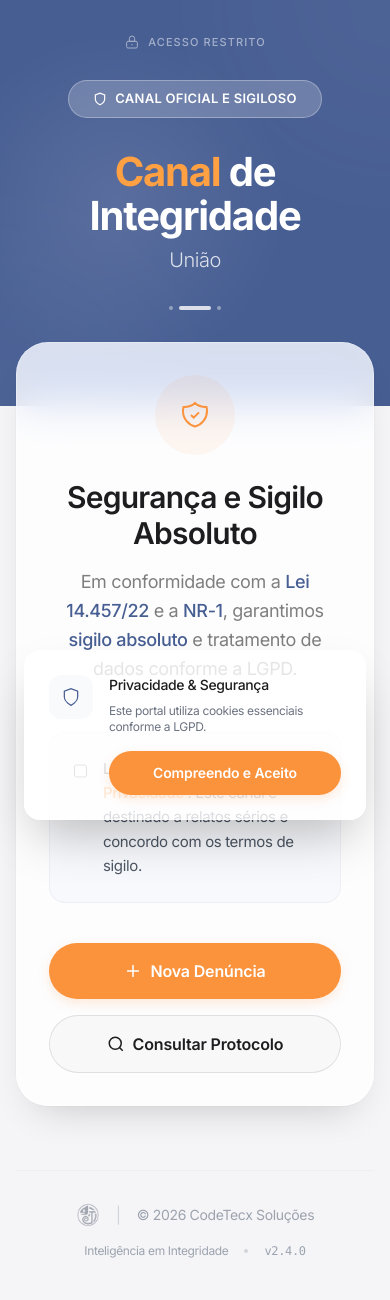
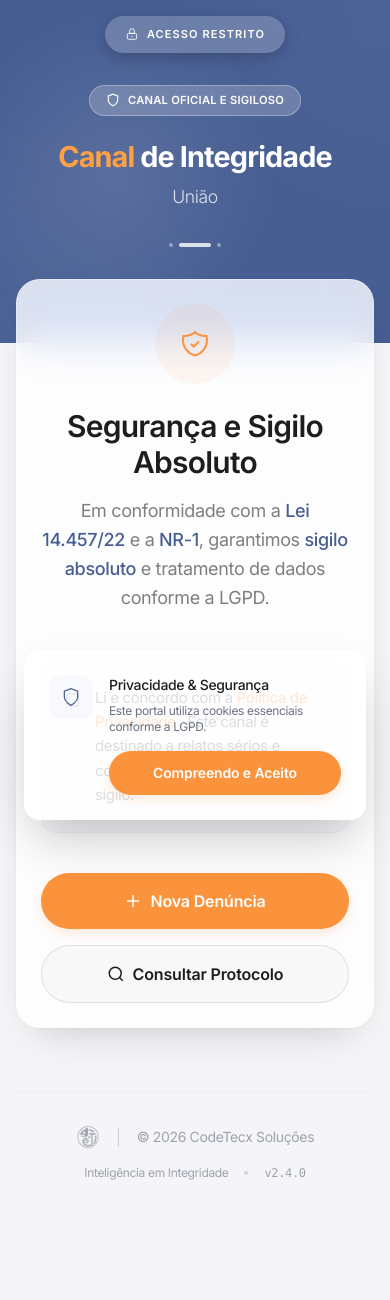
Before and after one commit to suportecodetecx/sistema-escolas-template, a Flask app: page / in a window 390 px wide. Shown: the top 1300 px of the page. After the commit the page ends 1180 px from the top, so only its background shows below. Run offline with Flask 3, Linux system fonts and the light colour scheme; some libraries are stand-ins or nearby versions; some web fonts are replaced.

Commit message:
feat: atualiza design do canal de integridade com visual Apple/Amazon

```diff
--- a/templates/denuncia.html
+++ b/templates/denuncia.html
@@ -268,11 +268,10 @@
         }
     </style>
 </head>
-
 <body class="antialiased min-h-screen pb-20">
 
-<!-- HEADER CORRIGIDO PARA MOBILE -->
-<div class="gradient-brand pt-8 pb-24 px-4 text-center relative overflow-hidden">
+    <!-- HEADER CORRIGIDO - VERSÃO FINAL COM SUPORTE MOBILE -->
+    <div class="gradient-brand pt-12 md:pt-8 pb-24 px-4 text-center relative overflow-hidden">
 
         <!-- Elementos decorativos sutis -->
         <div class="absolute inset-0 overflow-hidden opacity-30">
@@ -280,24 +279,27 @@
             <div class="absolute -bottom-40 -left-40 w-80 h-80 bg-white/10 rounded-full blur-3xl"></div>
         </div>
 
-    <!-- Link de acesso - CORRIGIDO PARA MOBILE -->
-    <div class="md:absolute md:top-6 md:right-6 relative z-10 w-full md:w-auto text-center md:text-right mb-4 md:mb-0">
+        <!-- LINK DE ACESSO - CORRIGIDO PARA MOBILE -->
+        <div class="relative z-20 w-full mb-6 md:mb-0">
+            <!-- No desktop: absolute, no mobile: relative centralizado -->
+            <div class="md:absolute md:top-6 md:right-6 flex justify-center md:justify-end w-full">
                 <a href="{% if admin_logado %}/dashboard{% else %}/login{% endif %}"
-           class="inline-flex items-center gap-2 opacity-50 hover:opacity-100 transition-opacity duration-300 mx-auto md:mx-0">
-            <svg width="16" height="16" viewBox="0 0 24 24" fill="none" stroke="white" stroke-width="1.5">
+                   class="inline-flex items-center gap-2 px-5 py-2.5 bg-white/15 backdrop-blur-md rounded-full text-white hover:bg-white/25 transition-all duration-300 shadow-lg">
+                    <svg width="14" height="14" viewBox="0 0 24 24" fill="none" stroke="currentColor" stroke-width="1.5">
                         <path d="M12 15v2m-6 4h12a2 2 0 002-2v-6a2 2 0 00-2-2H6a2 2 0 00-2 2v6a2 2 0 002 2zm10-10V7a4 4 0 00-8 0v4h8z"/>
                     </svg>
-            <span class="text-white text-[11px] font-medium uppercase tracking-widest">
+                    <span class="text-white text-[11px] font-semibold uppercase tracking-widest">
                         {% if admin_logado %}Acesso Restrito{% else %}Acesso Restrito{% endif %}
                     </span>
                 </a>
+            </div>
         </div>
 
         <!-- Conteúdo do header -->
         <div class="relative z-10 max-w-4xl mx-auto fade-up">
 
-        <!-- Badge Apple - agora com margem superior no mobile -->
-        <div class="badge-apple mx-auto mb-8 w-fit md:mt-0 mt-2">
+            <!-- Badge Apple - com margem superior ajustada -->
+            <div class="badge-apple mx-auto mb-8 w-fit mt-2 md:mt-0">
                 <svg width="14" height="14" viewBox="0 0 24 24" fill="none" stroke="currentColor" stroke-width="2">
                     <path d="M12 22s8-4 8-10V5l-8-3-8 3v7c0 6 8 10 8 10z"/>
                 </svg>
@@ -315,7 +317,7 @@
                 {{ empresa_site.nome }}
             </p>
 
-        <!-- Indicador -->
+            <!-- Indicador Apple -->
             <div class="flex justify-center gap-1.5 mt-8">
                 <span class="w-1 h-1 rounded-full bg-white/40"></span>
                 <span class="w-8 h-1 rounded-full bg-white/80"></span>
@@ -396,6 +398,80 @@
                         </button>
                     </div>
                 </div>
+
+                <!-- CONTINUA O RESTO DO SEU CÓDIGO AQUI (STEP 2, ETC) -->
+
+            </div>
+        </div>
+    </main>
+
+    <!-- FOOTER E MODAIS CONTINUAM IGUAIS -->
+
+    <!-- CSS ESPECÍFICO PARA MOBILE - COLOQUE NO FINAL DA TAG <style> -->
+    <style>
+        /* CORREÇÕES MOBILE - NÃO REMOVER */
+        @media (max-width: 768px) {
+            /* Ajuste do header */
+            .gradient-brand {
+                padding-top: 1rem !important;
+            }
+
+            /* Link de acesso - mais destacado no mobile */
+            .gradient-brand .bg-white\/15 {
+                background: rgba(255,255,255,0.2) !important;
+                box-shadow: 0 4px 15px rgba(0,0,0,0.2) !important;
+            }
+
+            /* Badge oficial */
+            .badge-apple {
+                margin-top: 0.5rem !important;
+                margin-bottom: 1.5rem !important;
+            }
+
+            /* Título */
+            .title-main {
+                font-size: 2.2rem !important;
+                line-height: 1.2 !important;
+            }
+
+            /* Nome da empresa */
+            .text-white\/80 {
+                font-size: 1.3rem !important;
+            }
+
+            /* Botões em tela cheia no mobile */
+            .grid-cols-1 .btn-orange,
+            .grid-cols-1 .btn-secondary-apple {
+                width: 100% !important;
+                padding: 1rem !important;
+            }
+        }
+
+        /* Para telas muito pequenas */
+        @media (max-width: 480px) {
+            .badge-apple {
+                padding: 0.4rem 1rem !important;
+                font-size: 0.7rem !important;
+            }
+
+            .title-main {
+                font-size: 1.8rem !important;
+            }
+
+            .text-white\/80 {
+                font-size: 1.1rem !important;
+            }
+
+            /* Ajuste do card principal */
+            .glass-card {
+                border-radius: 1.5rem !important;
+            }
+
+            .glass-card .p-8 {
+                padding: 1.5rem !important;
+            }
+        }
+    </style>
 
                 <!-- STEP 2 - FORMULÁRIO APPLE -->
                 <div id="step2" class="hidden fade-up">
```
Lines whose indentation alone changed are shown as unchanged.
